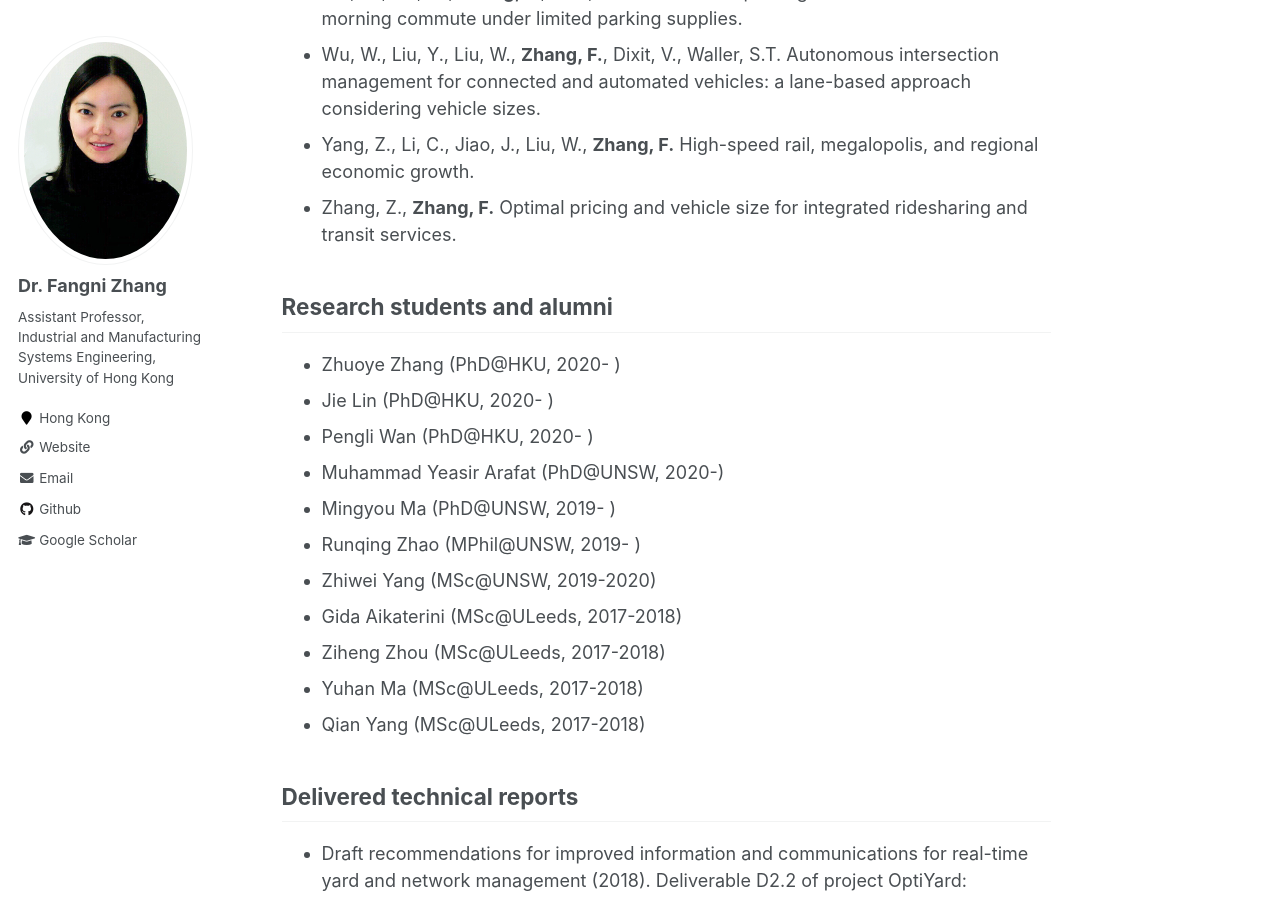
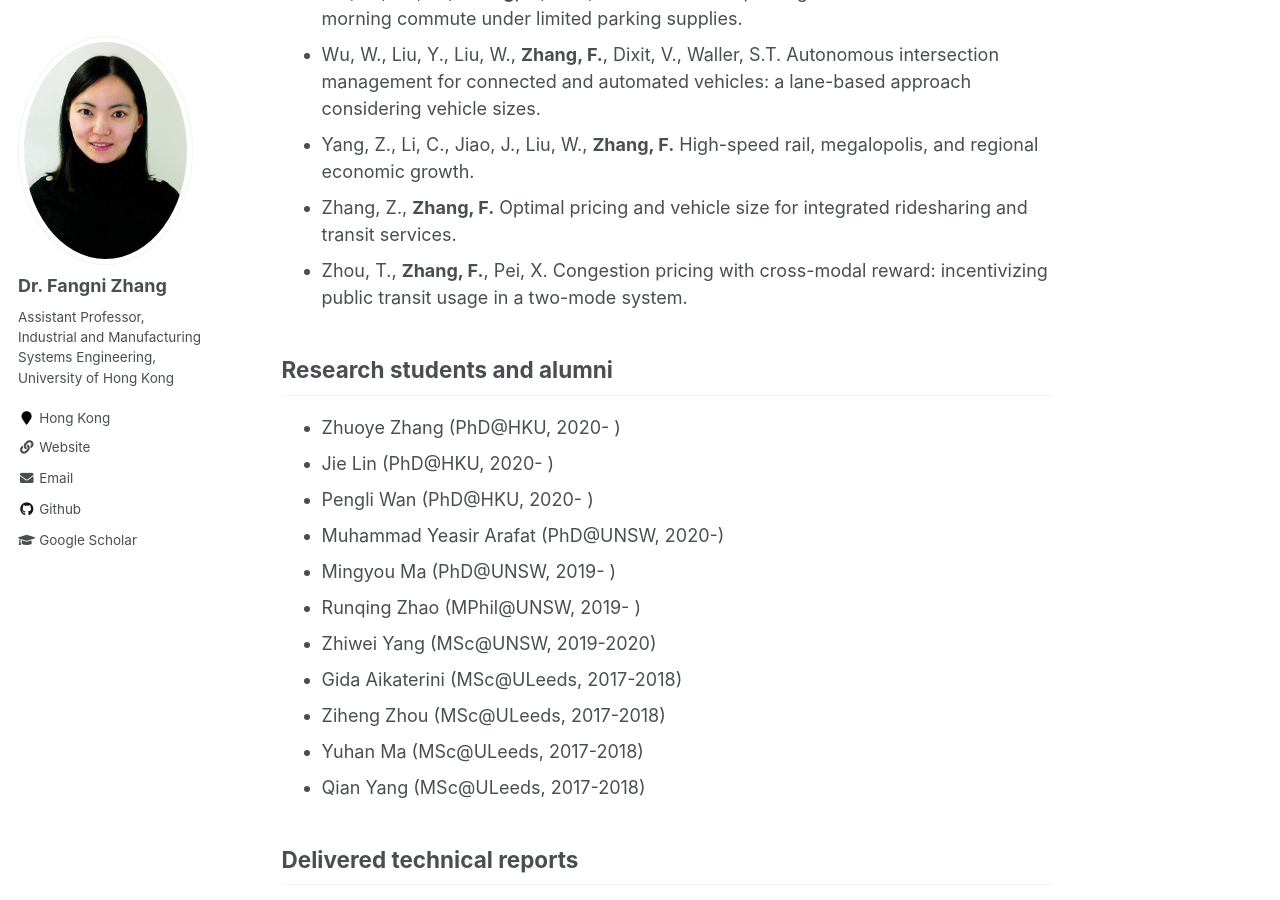
Before and after one commit to fangnizhang/fangnizhang.github.io, a Jekyll site: the page built from _pages/research.md, in a window 1280 px wide and 900 px high, scrolled down 914 px. Built offline with Jekyll 4.4.1, drawn with Linux system fonts in a browser that asks for light colours.

Commit message:
Update research.md

```diff
--- a/_pages/research.md
+++ b/_pages/research.md
@@ -20,6 +20,7 @@ Selected working papers
 * Wu, W., Liu, Y., Liu, W., **Zhang, F.**, Dixit, V., Waller, S.T. Autonomous intersection management for connected and automated vehicles: a lane-based approach considering vehicle sizes.
 * Yang, Z., Li, C., Jiao, J., Liu, W., **Zhang, F.** High-speed rail, megalopolis, and regional economic growth.
 * Zhang, Z., **Zhang, F.** Optimal pricing and vehicle size for integrated ridesharing and transit services.
+* Zhou, T., **Zhang, F.**, Pei, X. Congestion pricing with cross-modal reward: incentivizing public transit usage in a two-mode system.
 
 Research students and alumni
 -----------
```
